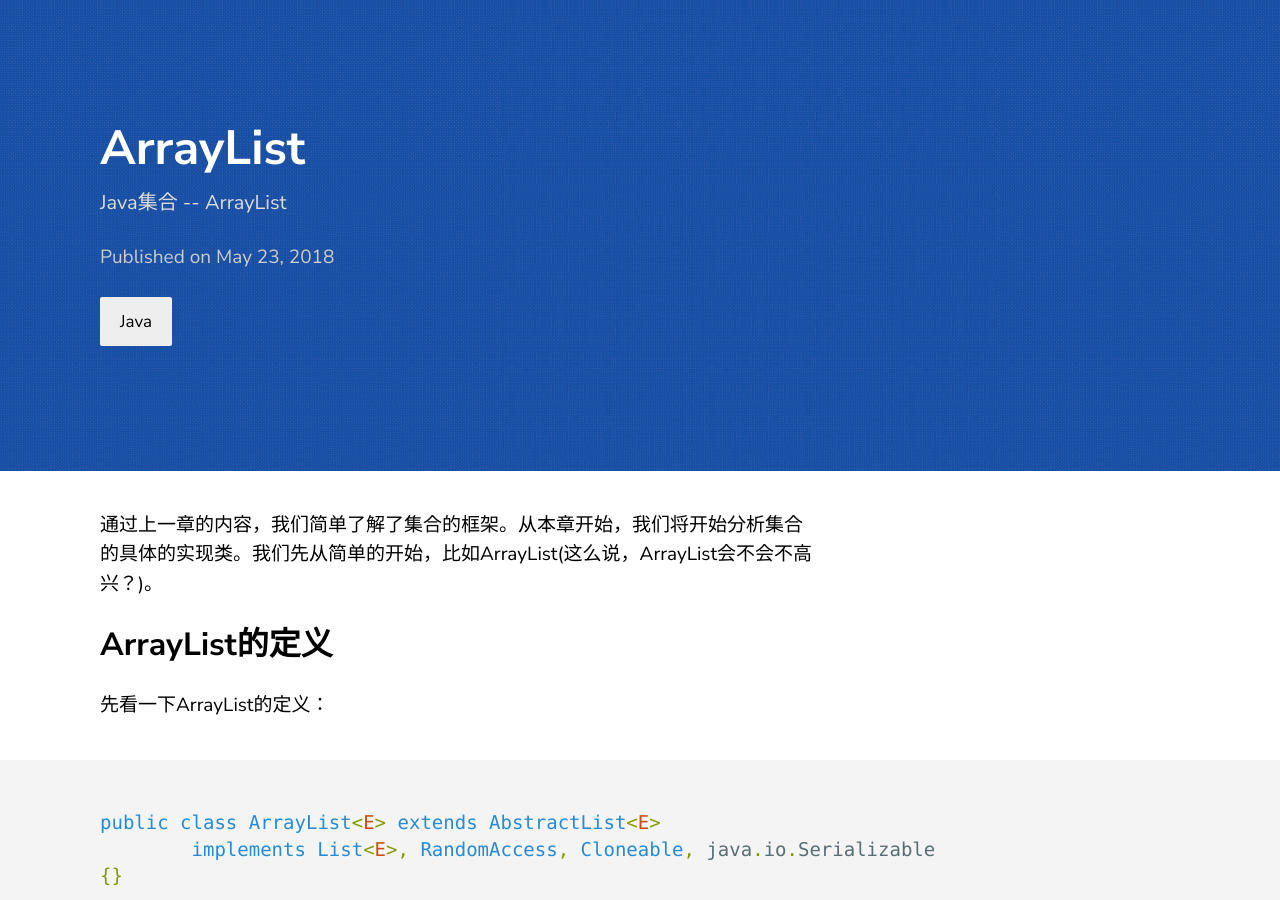
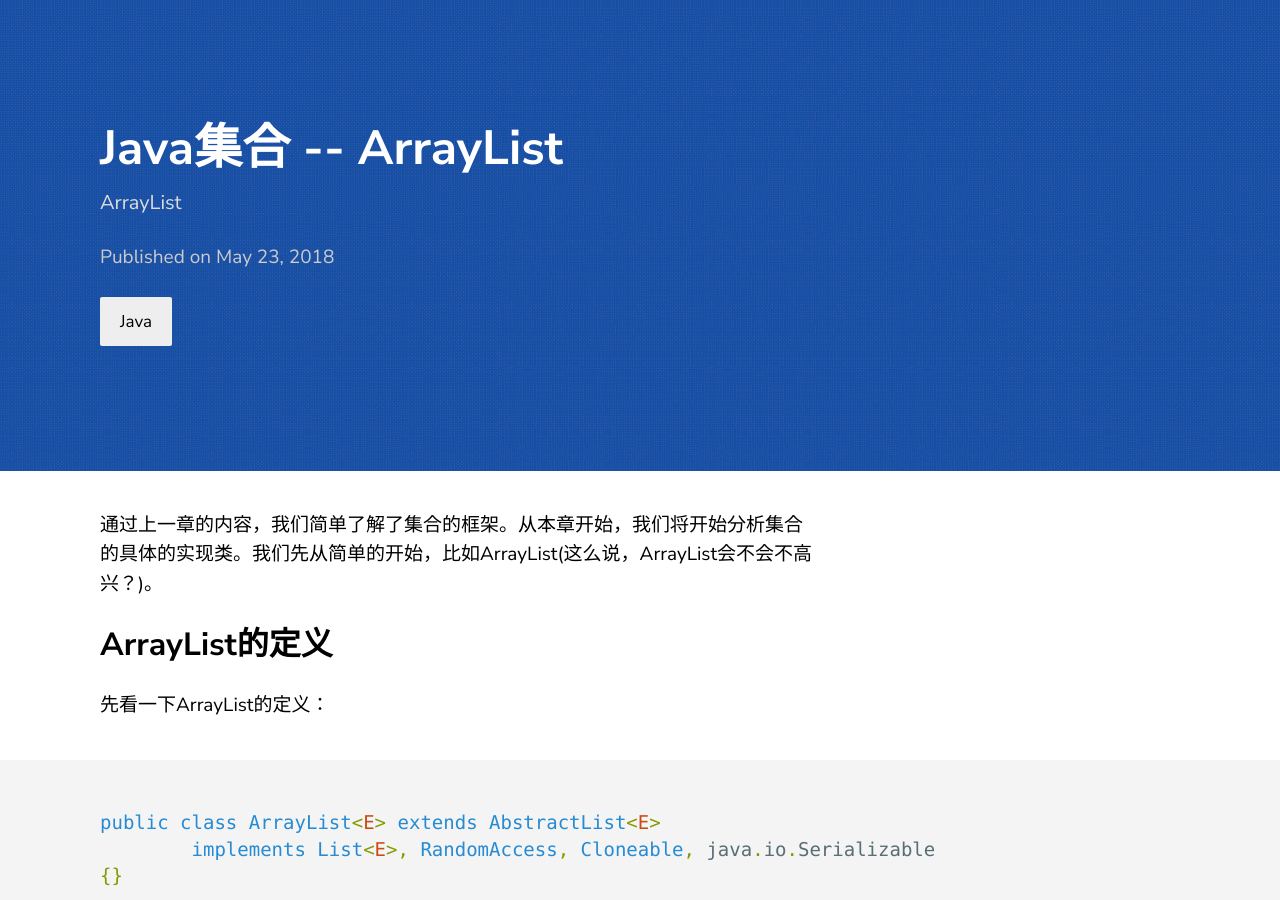
Before and after one commit to swz1993/swz1993.github.io, a Jekyll site: the page built from _posts/2018-05-23-ArrayList.markdown, in a window 1280 px wide and 900 px high. Built offline with Jekyll 4.4.1, drawn with Linux system fonts in a browser that asks for light colours.

```diff
--- a/_posts/2018-05-23-ArrayList.markdown
+++ b/_posts/2018-05-23-ArrayList.markdown
@@ -1,8 +1,8 @@
 ---
 layout: post
-title:  "ArrayList"
+title:  "Java集合 -- ArrayList"
 date:   2018-05-23 21:03:36 +0530
-description: Java集合 -- ArrayList
+description: ArrayList
 categories: Java
 ---
 
```
